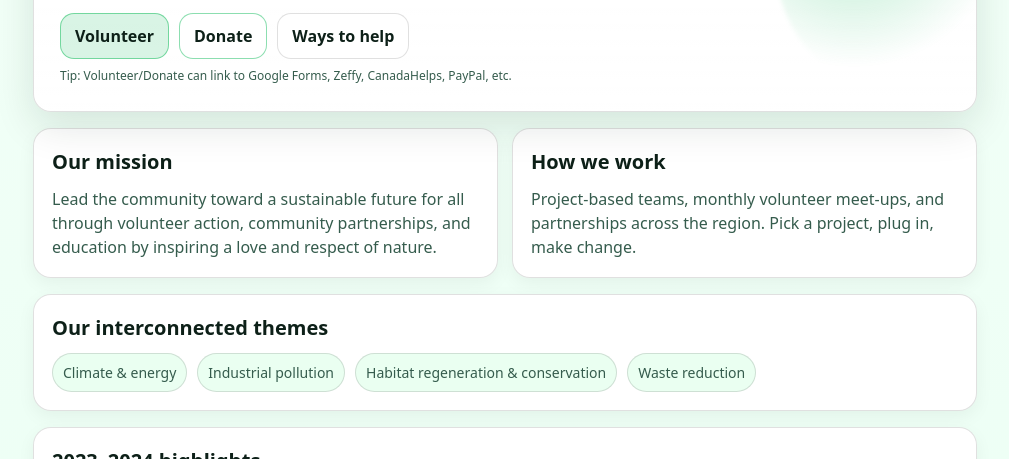
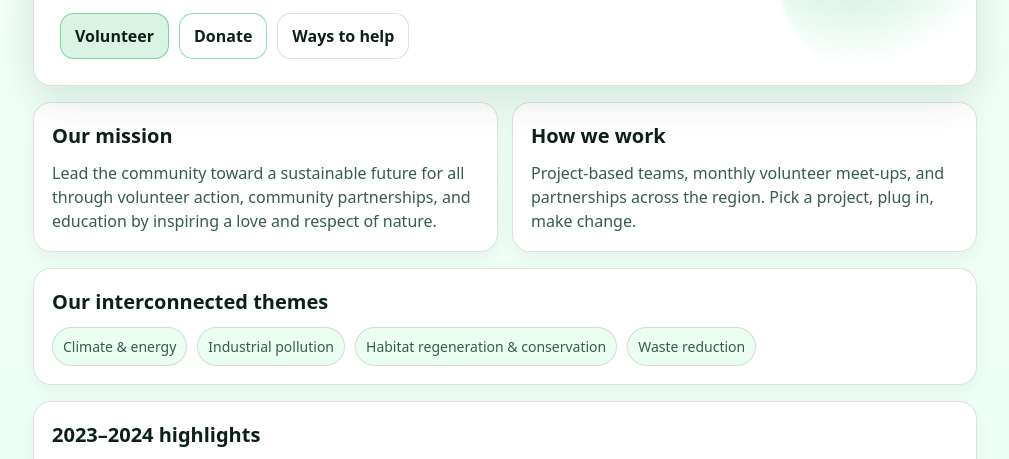
Before and after one commit to gillismic/EcoEast-site, a plain HTML site: page index.html in a window 1280 px wide. Shown: the part 276-735 px from the top of the page, without its empty margins (135-1144 px from the left). Drawn offline with Linux system fonts and the light colour scheme.

Commit message:
Update index.html
Remove helper text

```diff
--- a/index.html
+++ b/index.html
@@ -258,7 +258,6 @@
         <a class="btn outlineGreen" href="#" target="_blank" rel="noopener noreferrer" data-i18n="cta_donate">Donate</a>
         <a class="btn" href="#get-involved" data-i18n="cta_ways">Ways to help</a>
       </div>
-      <div class="tiny" data-i18n="cta_tip">Tip: Volunteer/Donate can link to Google Forms, Zeffy, CanadaHelps, PayPal, etc.</div>
     </section>
 
     <section id="about" class="grid anchor">
```
